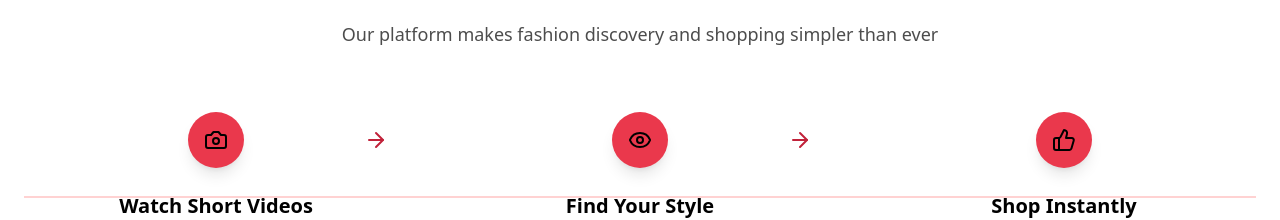
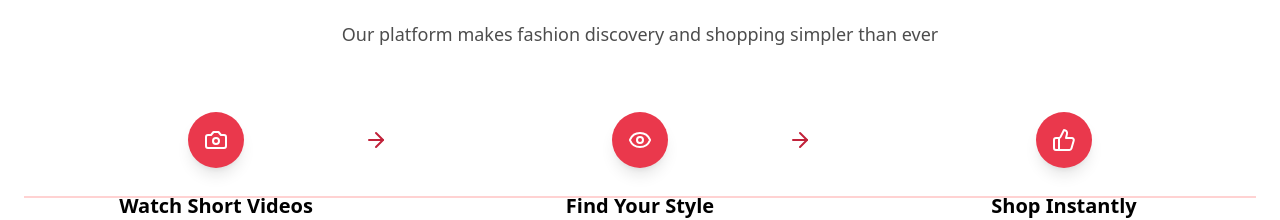
Before and after one commit to bily-amin/lemon-video-waitlist, a React (Vite) app: page / in a window 1280 px wide. Shown: the part 2000-2220 px from the top of the page. Built offline with nearby package versions, Linux system fonts and the light colour scheme.

Commit message:
Fix: Change "How It Works" icon color
Change the outline color of the icons in the "How It Works" section from black to white.

```diff
--- a/src/components/HowItWorks.tsx
+++ b/src/components/HowItWorks.tsx
@@ -4,17 +4,17 @@ import { Camera, Eye, ThumbsUp, ArrowRight } from "lucide-react";
 const HowItWorks = () => {
   const steps = [
     {
-      icon: <Camera className="h-6 w-6" />,
+      icon: <Camera className="h-6 w-6 text-fashion-white" />,
       title: "Watch Short Videos",
       description: "Discover fashion through our curated short-form videos from creators and brands"
     },
     {
-      icon: <Eye className="h-6 w-6" />,
+      icon: <Eye className="h-6 w-6 text-fashion-white" />,
       title: "Find Your Style",
       description: "Our algorithm learns your preferences and shows you more of what you like"
     },
     {
-      icon: <ThumbsUp className="h-6 w-6" />,
+      icon: <ThumbsUp className="h-6 w-6 text-fashion-white" />,
       title: "Shop Instantly",
       description: "See something you love? Purchase directly from the video with just one tap"
     }
```
